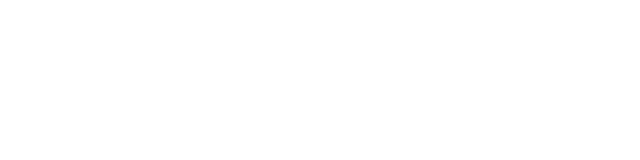
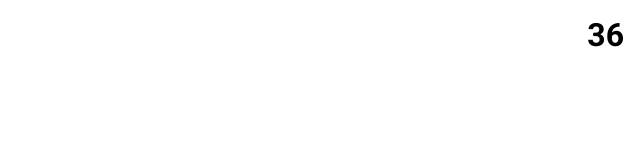
Before and after one commit to jtrpka0912/keyforgelabel.intranet.react, a React (Vite) app: page / in a window 1280 px wide. Shown: the top 160 px of the page, without its empty margins (640-1280 px from the left). Built offline with nearby package versions, Linux system fonts and the light colour scheme.

Commit message:
Added a counter to tell the user how many more decks they can add.

```diff
--- a/src/App.tsx
+++ b/src/App.tsx
@@ -1,5 +1,6 @@
 import './App.css';
 import ClearButton from './components/clear-button/clear-button';
+import Counter from './components/counter/counter';
 import Page from "./components/page/page"
 import Upload from "./components/upload/upload"
 import DecksProvider from './state/decks';
@@ -17,6 +18,7 @@
         <Page />
         <Upload />
         <ClearButton />
+        <Counter />
       </DecksProvider>
     </main>
   )
--- /dev/null
+++ b/src/components/counter/counter.css
@@ -0,0 +1,8 @@
+.counter {
+    position: fixed;
+    top: 1rem;
+    right: 1rem;
+
+    font-size: 2.0em;
+    font-weight: 700;
+}
--- /dev/null
+++ b/src/components/counter/counter.tsx
@@ -0,0 +1,22 @@
+import React from "react";
+import './counter.css';
+import { DecksContext } from "../../state/decks";
+
+/**
+ * @function Counter
+ * @description A counter to tell the user how many decks they can add to the sheet
+ * @author J. Trpka
+ * @returns {JSX.Element}
+ */
+const Counter = () => {
+    const decksContext = React.useContext(DecksContext);
+    if(!decksContext) return null;
+
+    return (
+        <div className="counter">
+            <span>{decksContext.state.maxDecks - decksContext.state.decks.length}</span>
+        </div>
+    );
+};
+
+export default Counter;
```
